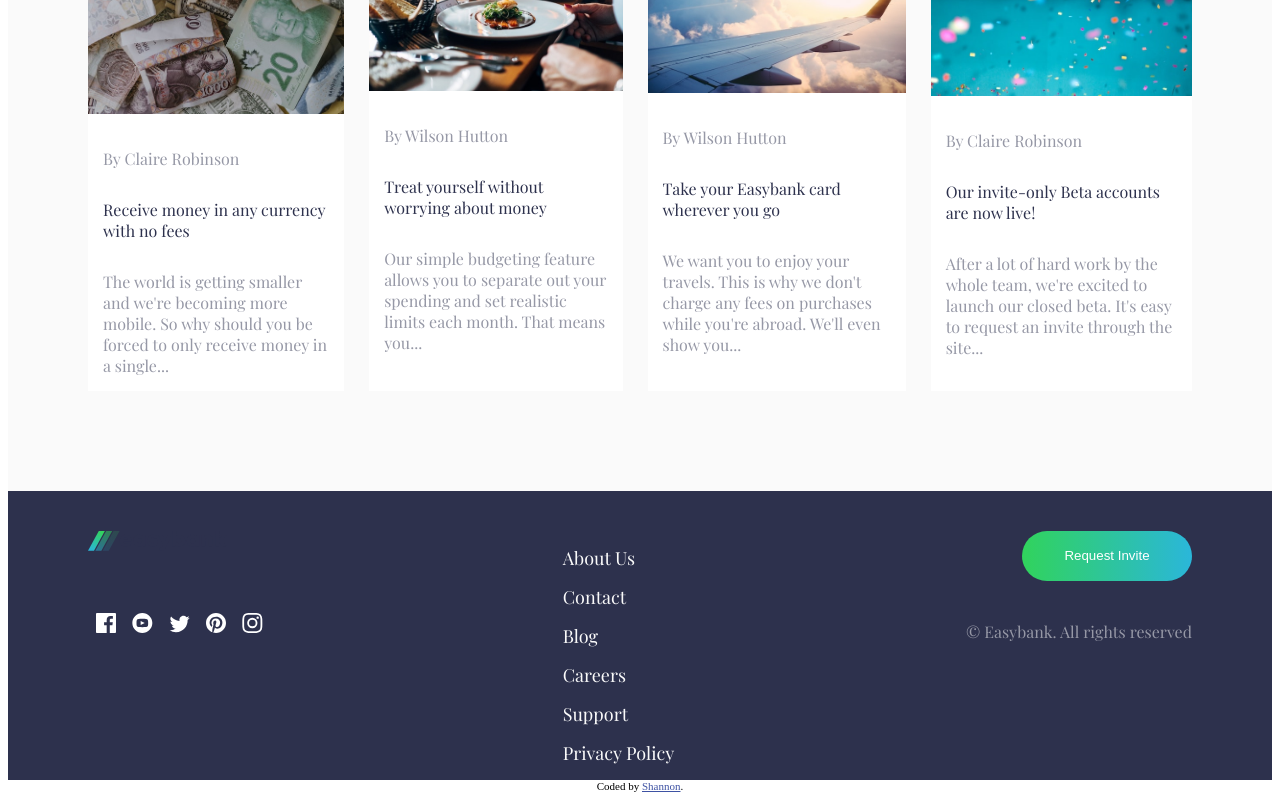
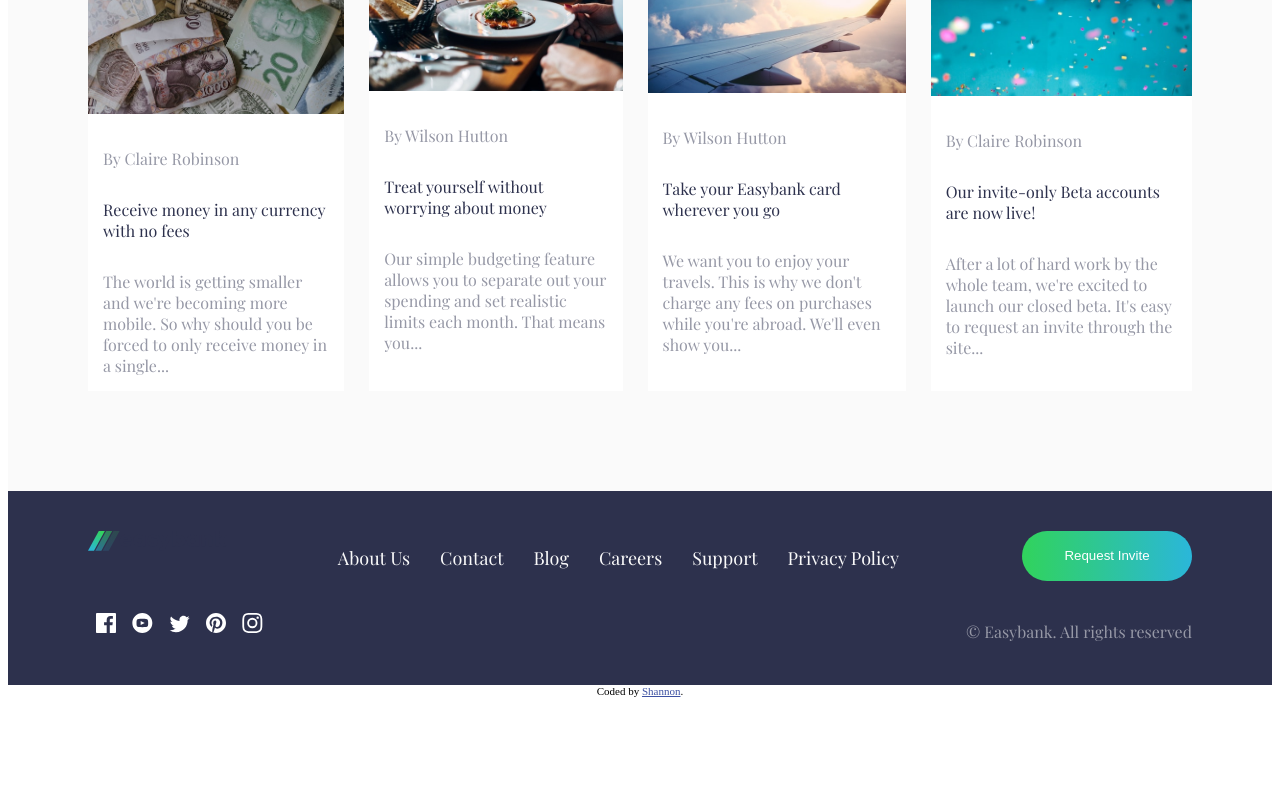
Before and after one commit to avalon-js-bootcamp/easybank-landing, a React (Vite) app: page / in a window 1280 px wide. Shown: the part 1219-2019 px from the top of the page. After the commit the page ends 1924 px from the top, so only its background shows below. Built offline with nearby package versions, Linux system fonts and the light colour scheme; a web font is replaced by a local one.

Commit message:
hover states added

```diff
--- a/src/index.css
+++ b/src/index.css
@@ -14,7 +14,20 @@
 .nav-items{
     color: hsl(233, 8%, 62%);
     font-size: 12px;
+    position: relative;
 }
+.nav-items:after {
+    bottom: 0;
+    content: "";
+    display: block;
+    height: 2px;
+    position: absolute;
+    background: hsl(192, 70%, 51%);
+  }
+  .nav-items:hover:after {
+    width: 100%;
+  }
+
 
 .nav-bar{
     display: flex;
@@ -111,6 +124,10 @@ padding-right: 80px;
     padding: 15px
 }
 
+.article-title:hover{
+    color: hsl(192, 70%, 51%)
+}
+
 .article-text{
     color: hsl(233, 8%, 62%);
     padding: 15px;
@@ -118,11 +135,15 @@ padding-right: 80px;
 
 .footer-bar{
     background-color: hsl(233, 26%, 24%);
-    padding-left: 80px;
-    padding-right: 80px;
-    padding-top: 40px;
+    padding: 40px 80px;
     display: flex;
     justify-content: space-between;
+}
+
+
+.footer-socials{
+    margin: 8px;
+    padding-top: 50px
 }
 
 .footer-items{
@@ -133,9 +154,12 @@ padding-right: 80px;
     margin: 15px;
 }
 
-.footer-socials{
-    margin: 8px;
-    padding-top: 50px
+.footer-items:hover{
+    color: hsl(192, 70%, 51%)
+}
+
+.footer-middle{
+display: flex;
 }
 
 .footer-copyright{
```
